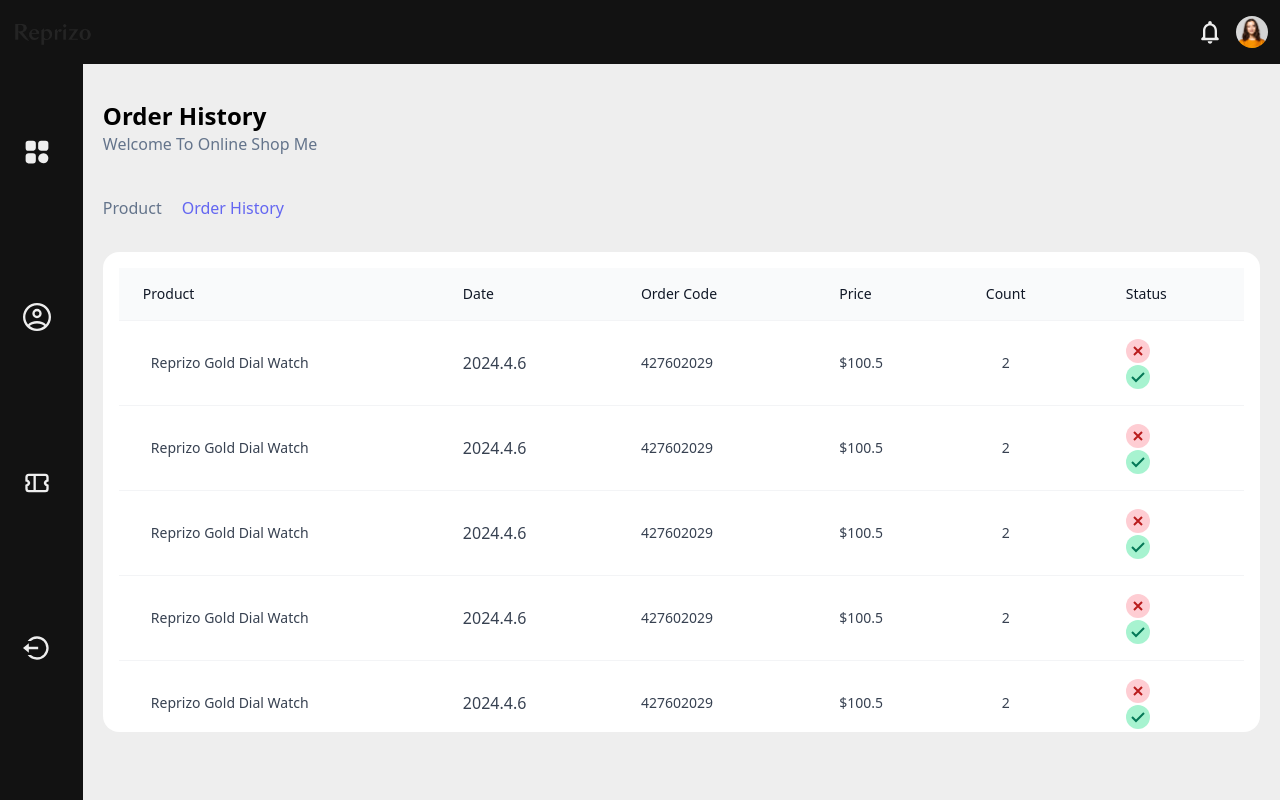
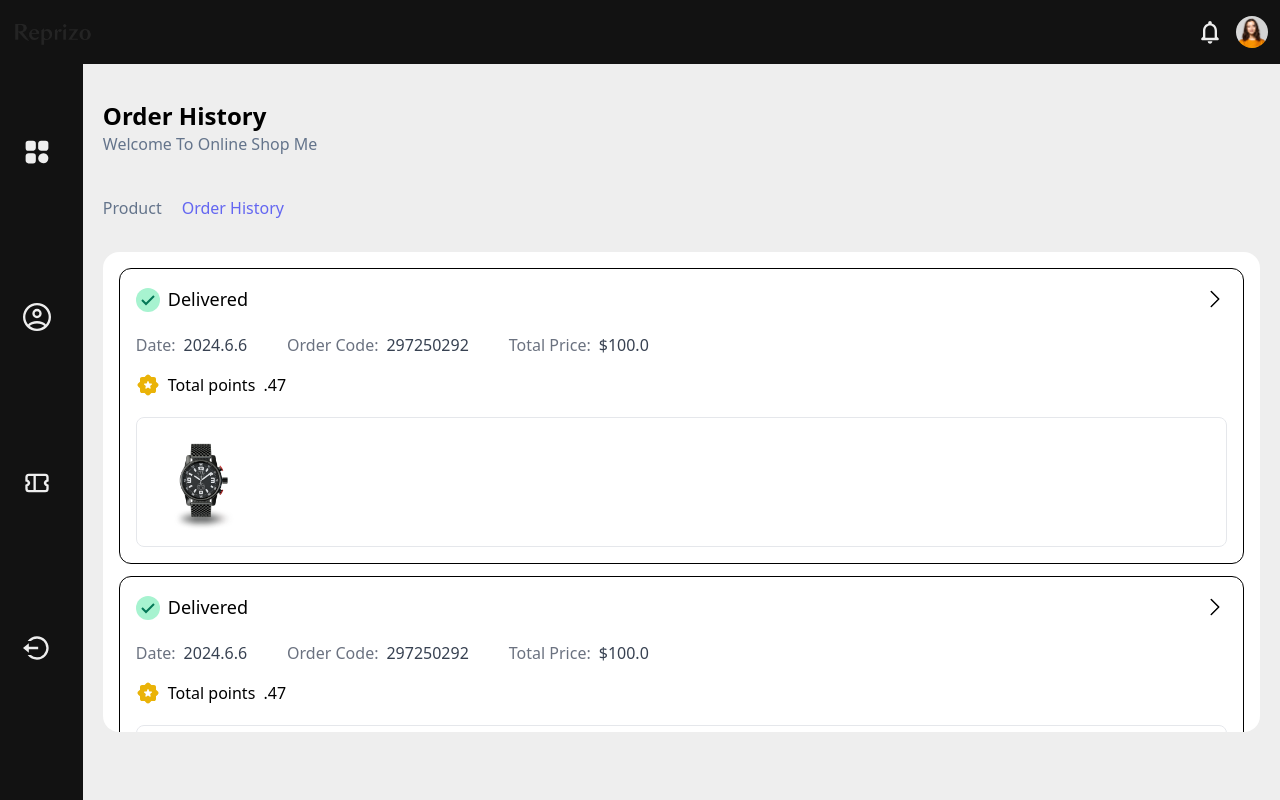
Before and after one commit to Ehsan-Fouladi/Atelier-Frontend, a Nuxt app: page /profile/order in a window 1280 px wide. Built offline with nearby package versions, Linux system fonts and the light colour scheme.

Commit message:
update design panel

```diff
--- a/layouts/profile.vue
+++ b/layouts/profile.vue
@@ -1,7 +1,7 @@
 <template>
   <div class="flex flex-col">
     <header
-      class="w-full flex flex-row-reverse items-center justify-between fixed bg-base-100 top-0 left-0 h-16 px-3 z-50">
+      class="w-full flex flex-row-reverse items-center justify-between fixed bg-base-100 top-0 left-0 h-16 px-3">
       <div class="flex items-center space-x-3">
         <SvgBuzzer />
         <div>
--- a/pages/profile/index.vue
+++ b/pages/profile/index.vue
@@ -13,7 +13,6 @@
             Order history
           </NuxtLink>
         </div>
-
         <div class="flex flex-col gap-2 w-full items-center justify-center py-4 pt-10">
           <div class="bg-base-300 text-base-content w-11/12 max-w-lg xl:max-w-xl p-5 rounded-xl flex flex-col lg:flex-row items-center"
             v-for="i in 10">
@@ -41,7 +40,6 @@
             </div>
           </div>
         </div>
-
       </div>
     </div>
   </div>
--- a/pages/profile/order.vue
+++ b/pages/profile/order.vue
@@ -15,40 +15,42 @@
         </div>
 
         <div class="w-full h-full flex items-center pt-8">
-          <div class="bg-white w-full h-[30rem] p-4 rounded-2xl overflow-auto">
+          <div class="bg-white w-full h-[30rem] p-4 rounded-2xl overflow-auto space-y-3">
 
-            <div>
-              <table class="w-full border-collapse bg-white text-left text-sm text-gray-500">
-                <thead class="bg-gray-50">
-                  <tr>
-                    <th class="px-6 py-4 font-medium text-gray-900">Product</th>
-                    <th class="px-6 py-4 font-medium text-gray-900">Date</th>
-                    <th class="px-6 py-4 font-medium text-gray-900 text-nowrap">Order Code</th>
-                    <th class="px-6 py-4 font-medium text-gray-900">Price</th>
-                    <th class="px-6 py-4 font-medium text-gray-900">Count</th>
-                    <th class="px-6 py-4 font-medium text-gray-900">Status</th>
-                  </tr>
-                </thead>
-                <tbody class="divide-y divide-gray-100 border-t border-gray-100" v-for="i in 12">
-                  <tr class="hover:bg-gray-50">
-                    <td class="px-6 py-4 font-medium text-gray-700 text-nowrap w-80">
-                      <NuxtLink to="" class="hover:bg-indigo-500 hover:text-white px-2 py-2 rounded-2xl">
-                        Reprizo Gold Dial Watch
-                      </NuxtLink>
-                    </td>
-                    <td class="px-6 py-4 font-medium text-gray-700 text-base">2024.4.6</td>
-                    <td class="px-6 py-4 font-medium text-gray-700">427602029</td>
-                    <td class="px-6 py-4 font-medium text-gray-700">$100.5</td>
-                    <td class="px-6 py-4 font-medium text-gray-700 pl-10">2</td>
-                    <td class="px-6 py-4">
-                      <!-- error -->
-                      <svg class="w-6 h-6 flex-none mt-0.5" fill="none" viewBox="0 0 24 24"><circle cx="12" cy="12" r="12" fill="#FECDD3"></circle><path d="M8 8l8 8M16 8l-8 8" stroke="#B91C1C" stroke-width="2"></path></svg>
-                      <!-- success -->
-                      <svg class="w-6 h-6 flex-none mt-0.5" fill="none" viewBox="0 0 24 24"><circle cx="12" cy="12" r="12" fill="#A7F3D0"></circle><path d="M18 8l-8 8-4-4" stroke="#047857" stroke-width="2"></path></svg>
-                    </td>
-                  </tr>
-                </tbody>
-              </table>
+            <div class="border border-black p-4 rounded-xl flex flex-col overflow-hidden" v-for="i in 12">
+              <div class="flex items-center justify-between">
+                <div class="flex items-center gap-2">
+                  <svg class="w-6 h-6 flex-none mt-0.5" fill="none" viewBox="0 0 24 24">
+                    <circle cx="12" cy="12" r="12" fill="#A7F3D0"></circle>
+                    <path d="M18 8l-8 8-4-4" stroke="#047857" stroke-width="2"></path>
+                  </svg>
+                  <span class="text-lg font-medium text-black">Delivered</span>
+                </div>
+                <svg xmlns="http://www.w3.org/2000/svg" fill="none" viewBox="0 0 24 24" stroke-width="1.5" stroke="currentColor" class="size-6 text-black">
+                  <path stroke-linecap="round" stroke-linejoin="round" d="m8.25 4.5 7.5 7.5-7.5 7.5" />
+                </svg>
+              </div>
+              <div class="pt-5 flex-col md:flex-row flex md:items-center gap-2 md:gap-x-10">
+                <div class="space-x-2">
+                  <span class="text-gray-500">Date:</span>
+                  <span class="text-gray-700 font-medium">2024.6.6</span>
+                </div>
+                <div class="space-x-2">
+                  <span class=" text-gray-500">Order Code:</span>
+                  <span class="text-gray-700 font-medium">297250292</span>
+                </div>
+                <div class="space-x-2">
+                  <span class=" text-gray-500">Total Price:</span>
+                  <span class="text-gray-700 font-medium">$100.0</span>
+                </div>
+              </div>
+              <div class="pt-4 flex items-center">
+                <svg xmlns="http://www.w3.org/2000/svg" class="size-6 text-yellow-500" viewBox="0 0 24 24"><path fill="currentColor" d="m12 14.475l1.925 1.15q.275.175.538-.012t.187-.513l-.5-2.175l1.7-1.475q.25-.225.15-.537t-.45-.338l-2.225-.175l-.875-2.075q-.125-.3-.45-.3t-.45.3l-.875 2.075l-2.225.175q-.35.025-.45.338t.15.537l1.7 1.475l-.5 2.175q-.075.325.188.513t.537.012zM8.65 20H6q-.825 0-1.412-.587T4 18v-2.65L2.075 13.4q-.275-.3-.425-.662T1.5 12t.15-.737t.425-.663L4 8.65V6q0-.825.588-1.412T6 4h2.65l1.95-1.925q.3-.275.663-.425T12 1.5t.738.15t.662.425L15.35 4H18q.825 0 1.413.588T20 6v2.65l1.925 1.95q.275.3.425.663t.15.737t-.15.738t-.425.662L20 15.35V18q0 .825-.587 1.413T18 20h-2.65l-1.95 1.925q-.3.275-.662.425T12 22.5t-.737-.15t-.663-.425z"/></svg>
+                <span class="font-medium text-black ml-2">Total points <span class="font-normal ml-1">.47</span></span>
+              </div>
+              <div class="flex border mt-5 rounded-lg">
+                <img class="size-32 object-cover scale-110 hover:scale-105 duration-500 delay-100" src="/img/clock-product-1.png" alt="product" draggable="false">
+              </div>
             </div>
 
           </div>
```
